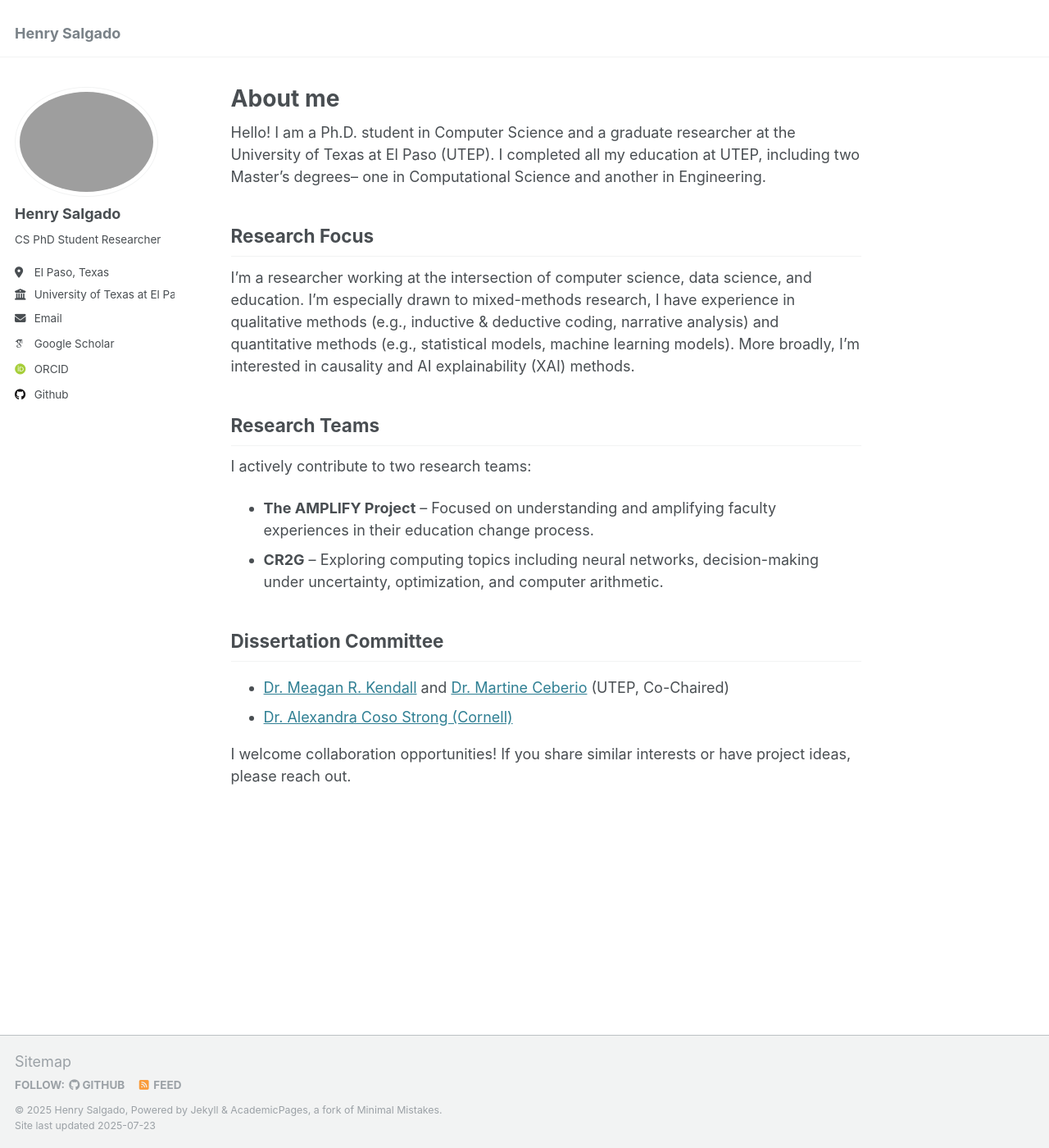
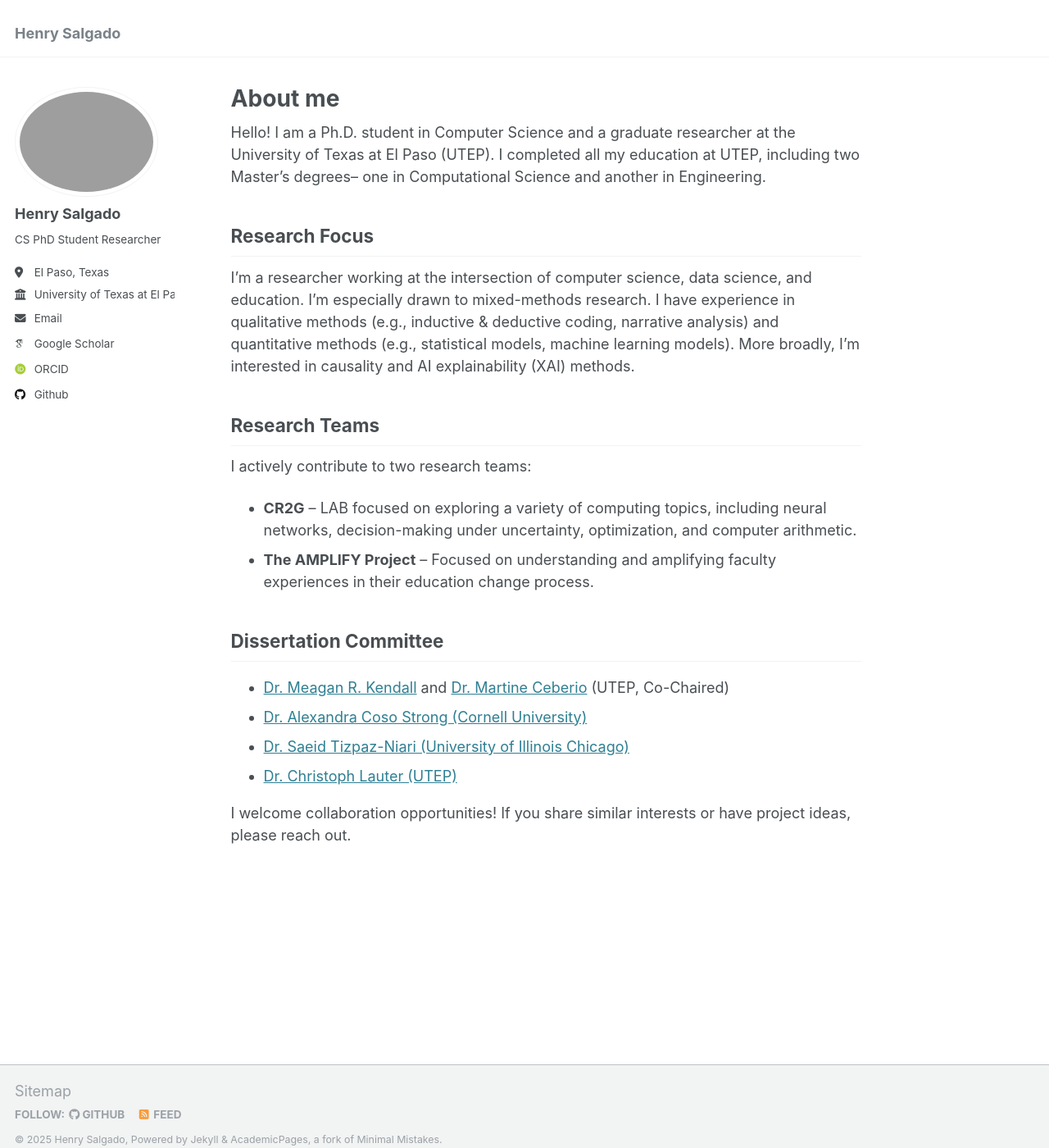
Before and after one commit to eigenhenry/eigenhenry.github.io, a Jekyll site: the page built from _pages/about.md, in a window 1280 px wide and 1400 px high. Shown: the whole window at 82% size. Built offline with Jekyll 4.4.1, drawn with Linux system fonts in a browser that asks for light colours; some web fonts are replaced.

Commit message:
Update about.md

```diff
--- a/_pages/about.md
+++ b/_pages/about.md
@@ -10,16 +10,19 @@ redirect_from:
 Hello! I am a Ph.D. student in Computer Science and a graduate researcher at the University of Texas at El Paso (UTEP). I completed all my education at UTEP, including two Master's degrees-- one in Computational Science and another in Engineering.
 
 ## Research Focus
-I’m a researcher working at the intersection of computer science, data science, and education. I’m especially drawn to mixed-methods research, I have experience in qualitative methods (e.g., inductive & deductive coding, narrative analysis) and quantitative methods (e.g., statistical models, machine learning models). More broadly, I’m interested in causality and AI explainability (XAI) methods.
+I’m a researcher working at the intersection of computer science, data science, and education. I’m especially drawn to mixed-methods research. I have experience in qualitative methods (e.g., inductive & deductive coding, narrative analysis) and quantitative methods (e.g., statistical models, machine learning models). More broadly, I’m interested in causality and AI explainability (XAI) methods.
 
 ## Research Teams
 I actively contribute to two research teams:
 
+
+* **CR2G** – LAB focused on exploring a variety of computing topics, including neural networks, decision-making under uncertainty, optimization, and computer arithmetic.
 * **The AMPLIFY Project** – Focused on understanding and amplifying faculty experiences in their education change process.
-* **CR2G** – Exploring computing topics including neural networks, decision-making under uncertainty, optimization, and computer arithmetic.
 
 ## Dissertation Committee
 * [Dr. Meagan R. Kendall](https://www.utep.edu/engineering/amplify/team/) and [Dr. Martine Ceberio](https://martineceberio.fr/)  (UTEP, Co-Chaired)
-* [Dr. Alexandra Coso Strong (Cornell)](https://www.engineering.cornell.edu/people/alexandra-coso-strong/)
+* [Dr. Alexandra Coso Strong (Cornell University)](https://www.engineering.cornell.edu/people/alexandra-coso-strong/)
+* [Dr. Saeid Tizpaz-Niari (University of Illinois Chicago)](https://tizpaz.github.io/)
+* [Dr. Christoph Lauter (UTEP)](https://www.christoph-lauter.org/)
 
 I welcome collaboration opportunities! If you share similar interests or have project ideas, please reach out.
```
